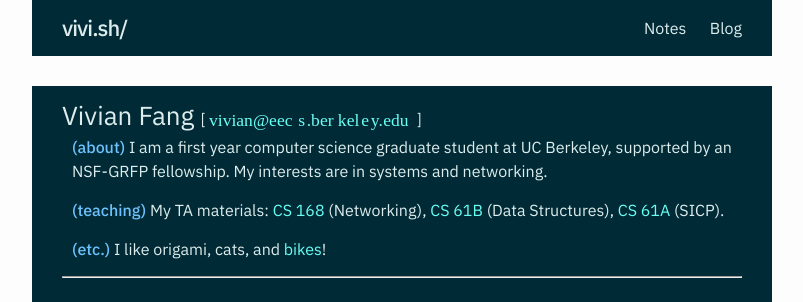
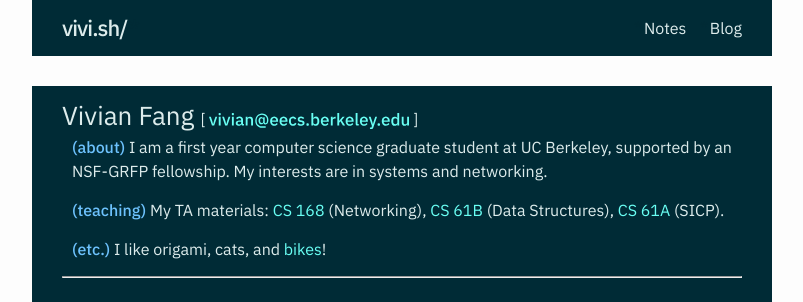
Before and after one commit to secant/secant.github.io, a Jekyll site: the page built from index.md, in a window 1280 px wide. Shown: the top 302 px of the page, without its empty margins (238-1041 px from the left). Built offline with Jekyll 4.4.1, drawn with Linux system fonts in a browser that asks for light colours.

Commit message:
update svg

```diff
--- a/_sass/_base.scss
+++ b/_sass/_base.scss
@@ -15,7 +15,7 @@ span.email-wrapper {
 
 img.email {
     display: inline;
-    height: 1.2em;
+    height: 1em;
 }
 
 .important {
```
Also changed, not shown: assets/email.svg.
